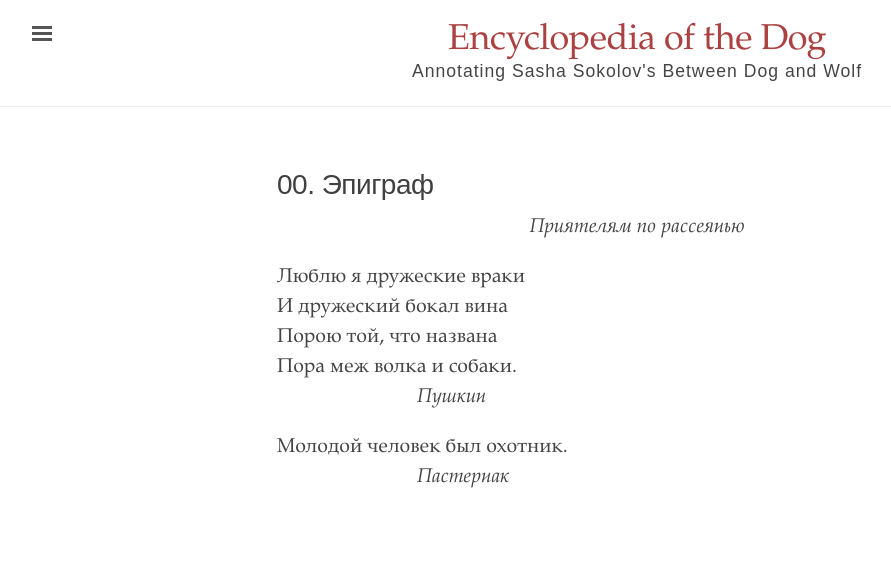
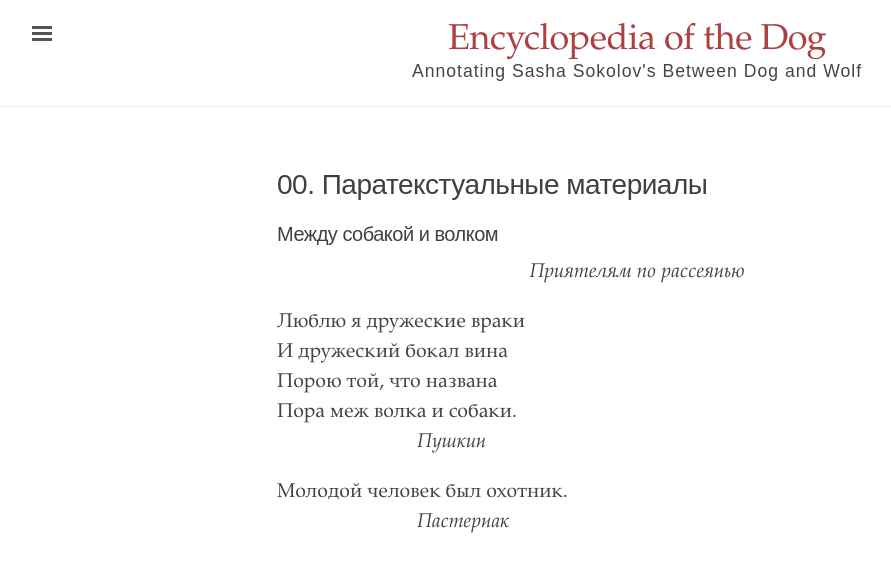
Before and after one commit to digbmc/dog-annotation-site, a Jekyll site: the page built from _texts/00_ru.md, in a window 1280 px wide. Shown: the top 572 px of the page, without its empty margins (3-894 px from the left). Built offline with Jekyll 4.4.1, drawn with Linux system fonts in a browser that asks for light colours.

Commit message:
change to front matter

```diff
--- a/_texts/00_ru.md
+++ b/_texts/00_ru.md
@@ -1,9 +1,10 @@
 ---
 layout: poem
-title: 00. Эпиграф
+title: 00. Паратекстуальные материалы
 language: ru
 public: true
 ---
+### Между собакой и волком
 
 - <p style="text-align:center"><em>Приятелям по рассеянью</em></p>
 
```
